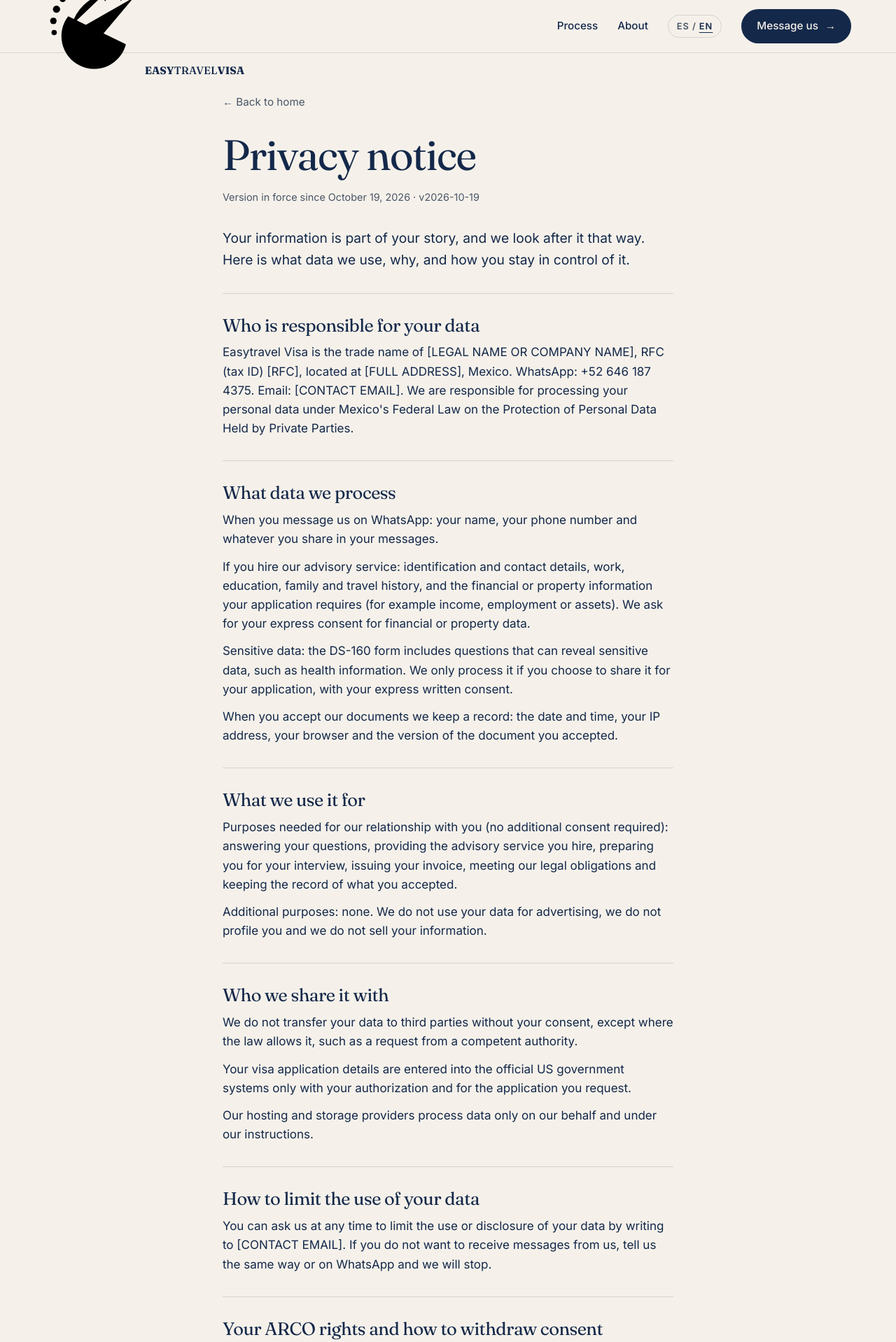
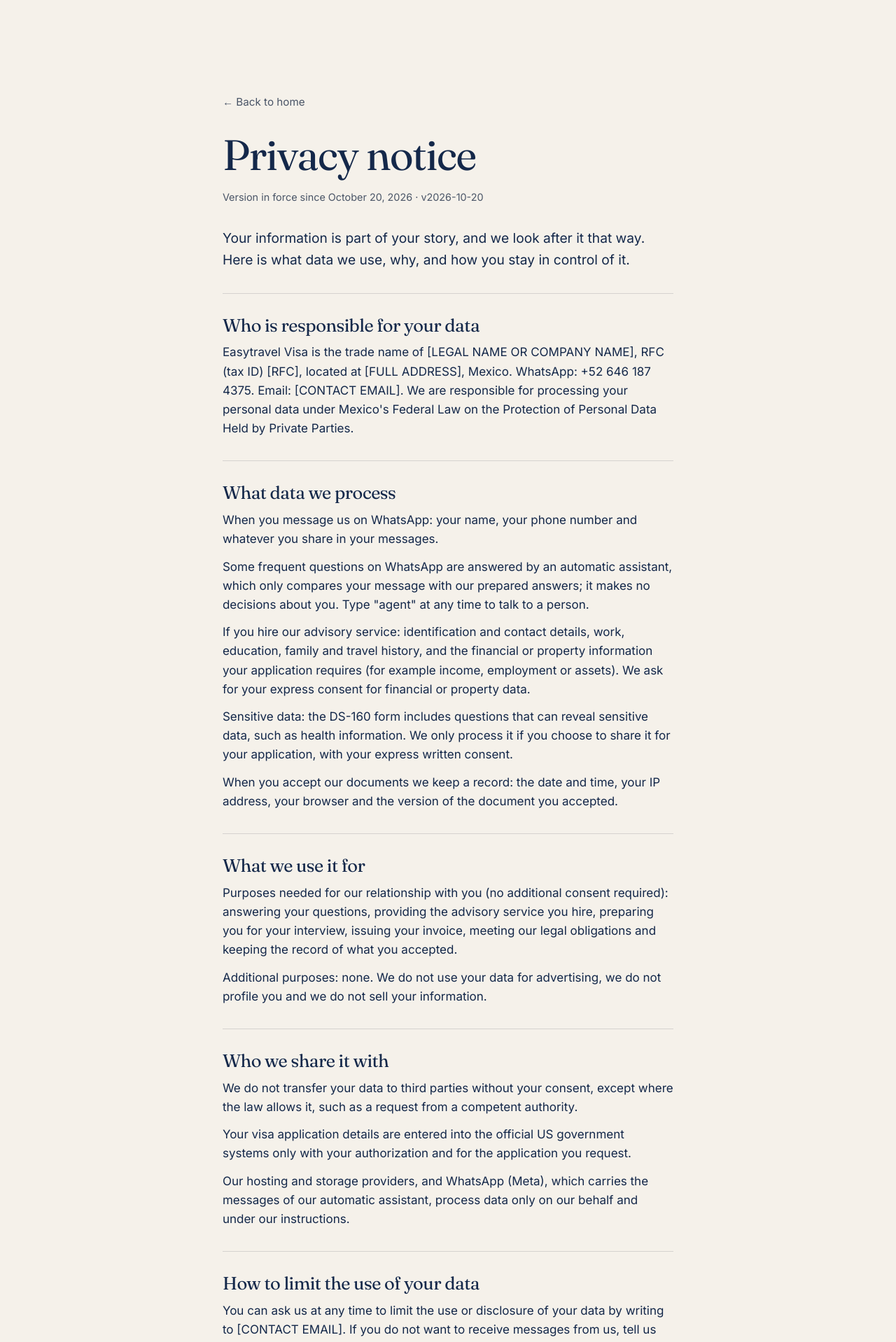
Before and after one commit to Panter15/visa-agency-fe, an Angular app in the folder visa-agency/: page /privacidad in a window 1280 px wide. Shown: the top 1918 px of the page at 70% size. Built offline with nearby package versions, Linux system fonts and the light colour scheme; no server answers.

Commit message:
docs(privacy): disclose WhatsApp automatic replies, Meta as processor and 30-day retention

```diff
--- a/visa-agency/src/app/shared/i18n/legal-copy.ts
+++ b/visa-agency/src/app/shared/i18n/legal-copy.ts
@@ -14,7 +14,7 @@
   back: 'Volver al inicio',
   updated: 'Versión vigente desde el',
   privacy: {
-    version: '2026-10-19',
+    version: '2026-10-20',
     title: 'Aviso de privacidad',
     intro: 'Tu información es parte de tu historia, y la cuidamos como tal. Aquí te explicamos qué datos usamos, para qué y cómo puedes controlarlos.',
     sections: [
@@ -23,6 +23,7 @@
       ] },
       { heading: 'Qué datos tratamos', body: [
         'Cuando nos escribes por WhatsApp: tu nombre, tu número de teléfono y lo que nos compartas en tus mensajes.',
+        'Algunas preguntas frecuentes por WhatsApp las responde un asistente automático, que solo compara tu mensaje con nuestras respuestas preparadas; no toma decisiones sobre ti. Escribe «asesor» en cualquier momento para hablar con una persona.',
         'Si contratas una asesoría: datos de identificación y contacto, historial laboral, académico, familiar y de viajes, y los datos patrimoniales o financieros que tu solicitud requiera (por ejemplo, ingresos, empleo o bienes). Para los datos patrimoniales o financieros te pedimos tu consentimiento expreso.',
         'Datos sensibles: el formulario DS-160 incluye preguntas que pueden revelar datos sensibles, como información de salud. Solo los tratamos si tú decides compartirlos para tu solicitud y con tu consentimiento expreso y por escrito.',
         'Cuando aceptas nuestros documentos guardamos una constancia: la fecha y hora, tu dirección IP, tu navegador y la versión del documento que aceptaste.',
@@ -34,7 +35,7 @@
       { heading: 'Con quién los compartimos', body: [
         'No transferimos tus datos a terceros sin tu consentimiento, salvo en los casos que la ley permite, como el requerimiento de una autoridad competente.',
         'La información de tu solicitud de visa se captura en los sistemas oficiales del gobierno de Estados Unidos solo con tu autorización y para el trámite que tú solicitas.',
-        'Nuestros proveedores de alojamiento y almacenamiento tratan los datos únicamente por nuestra cuenta y bajo nuestras instrucciones.',
+        'Nuestros proveedores de alojamiento y almacenamiento, y WhatsApp (Meta), que transmite los mensajes de nuestro asistente automático, tratan los datos únicamente por nuestra cuenta y bajo nuestras instrucciones.',
       ] },
       { heading: 'Cómo limitar el uso de tus datos', body: [
         'Puedes pedirnos en cualquier momento que limitemos el uso o la divulgación de tus datos escribiendo a [CORREO DE CONTACTO]. Si no quieres recibir mensajes nuestros, dínoslo por el mismo medio o por WhatsApp y dejaremos de enviarlos.',
@@ -45,6 +46,7 @@
       ] },
       { heading: 'Cuánto tiempo los conservamos', body: [
         'Conservamos tus datos mientras dure la relación contigo y, después, solo durante el plazo que las leyes exigen o para atender posibles responsabilidades. Al terminar ese plazo los bloqueamos y los suprimimos.',
+        'Los mensajes que recibe nuestro asistente automático se borran de nuestros sistemas a los 30 días.',
       ] },
       { heading: 'Cómo protegemos tus datos', body: [
         'El sitio funciona solo con conexión cifrada (HTTPS). El acceso a la información de los clientes está restringido al personal autorizado, las contraseñas se guardan cifradas y las constancias de aceptación no pueden modificarse.',
@@ -140,7 +142,7 @@
   back: 'Back to home',
   updated: 'Version in force since',
   privacy: {
-    version: '2026-10-19',
+    version: '2026-10-20',
     title: 'Privacy notice',
     intro: 'Your information is part of your story, and we look after it that way. Here is what data we use, why, and how you stay in control of it.',
     sections: [
@@ -149,6 +151,7 @@
       ] },
       { heading: 'What data we process', body: [
         'When you message us on WhatsApp: your name, your phone number and whatever you share in your messages.',
+        'Some frequent questions on WhatsApp are answered by an automatic assistant, which only compares your message with our prepared answers; it makes no decisions about you. Type "agent" at any time to talk to a person.',
         'If you hire our advisory service: identification and contact details, work, education, family and travel history, and the financial or property information your application requires (for example income, employment or assets). We ask for your express consent for financial or property data.',
         'Sensitive data: the DS-160 form includes questions that can reveal sensitive data, such as health information. We only process it if you choose to share it for your application, with your express written consent.',
         'When you accept our documents we keep a record: the date and time, your IP address, your browser and the version of the document you accepted.',
@@ -160,7 +163,7 @@
       { heading: 'Who we share it with', body: [
         'We do not transfer your data to third parties without your consent, except where the law allows it, such as a request from a competent authority.',
         'Your visa application details are entered into the official US government systems only with your authorization and for the application you request.',
-        'Our hosting and storage providers process data only on our behalf and under our instructions.',
+        'Our hosting and storage providers, and WhatsApp (Meta), which carries the messages of our automatic assistant, process data only on our behalf and under our instructions.',
       ] },
       { heading: 'How to limit the use of your data', body: [
         'You can ask us at any time to limit the use or disclosure of your data by writing to [CONTACT EMAIL]. If you do not want to receive messages from us, tell us the same way or on WhatsApp and we will stop.',
@@ -171,6 +174,7 @@
       ] },
       { heading: 'How long we keep it', body: [
         'We keep your data while our relationship lasts and afterwards only for the period the law requires or to handle possible liabilities. At the end of that period we block it and then delete it.',
+        'Messages received by our automatic assistant are deleted from our systems after 30 days.',
       ] },
       { heading: 'How we protect your data', body: [
         'The site only works over an encrypted connection (HTTPS). Access to client information is restricted to authorized staff, passwords are stored encrypted and acceptance records cannot be modified.',
```
